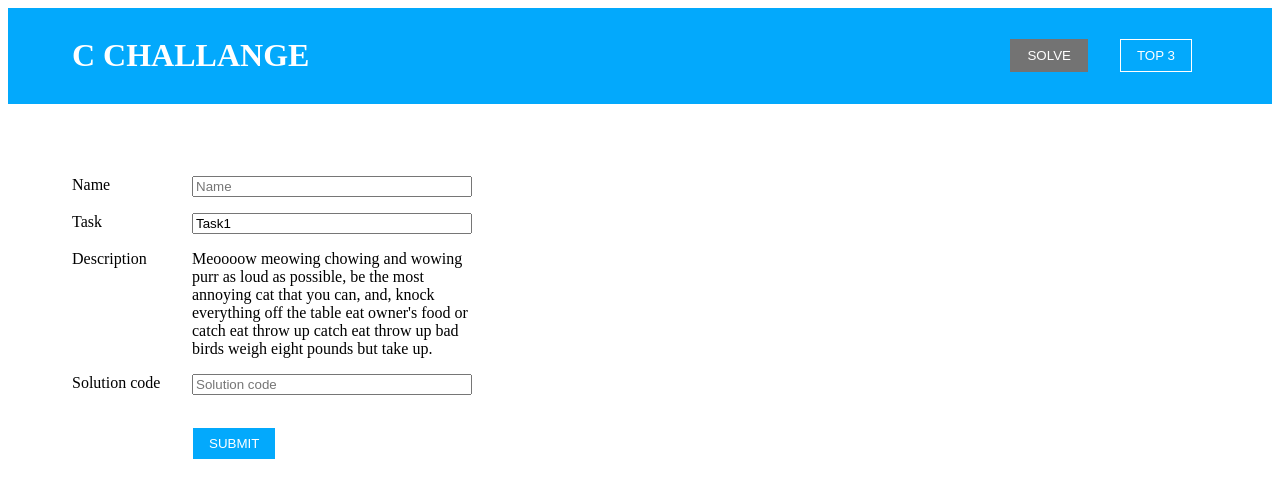
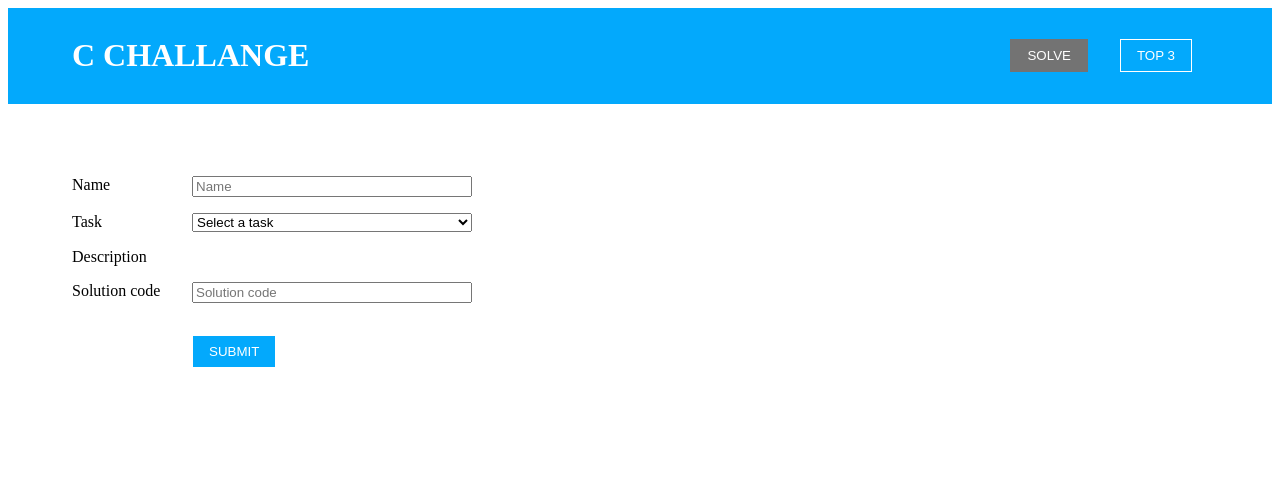
Before and after one commit to PatrykPodworski/CChallange, a React (Create React App) app: page / in a window 1280 px wide. Both pictures are taken after a click on the element "C CHALLANGE". Shown: the top 498 px of the page. Built offline with nearby package versions, Linux system fonts and the light colour scheme.

Commit message:
Select task with a dropdown

```diff
--- a/src/SubmitForm/SubmitForm.tsx
+++ b/src/SubmitForm/SubmitForm.tsx
@@ -1,7 +1,8 @@
-import { Field, Form, Formik } from "formik";
+import { Field, Form, Formik, FormikProps } from "formik";
 import React from "react";
 import Button from "../components/Button";
 import styled from "styled-components";
+import Task from "./models/Task";
 
 const SubmitForm = () => {
   const handleOnSubmit = (values: FormValues) => {
@@ -10,24 +11,38 @@ const SubmitForm = () => {
 
   const initialValues: FormValues = {
     name: "",
-    taskType: "Task1",
+    taskId: "",
     solutionCode: "",
   };
 
+  const getTaskDescription = (taskId: string) =>
+    tasksMock.find((x) => x.id === taskId)?.description;
+
   return (
     <Formik initialValues={initialValues} onSubmit={handleOnSubmit}>
+      {(props: FormikProps<FormValues>) => (
         <StyledForm>
           <StyledInputGroup>
             <StyledLabel htmlFor="name">Name</StyledLabel>
             <StyledField id="name" name="name" placeholder="Name" />
           </StyledInputGroup>
           <StyledInputGroup>
-          <StyledLabel htmlFor="taskType">Task</StyledLabel>
-          <StyledField id="taskType" name="taskType" placeholder="Task" />
+            <StyledLabel htmlFor="taskId">Task</StyledLabel>
+            <StyledSelect
+              name="taskId"
+              value={props.values.taskId}
+              onBlur={() => props.setFieldTouched("taskId", true)}
+              onChange={(e) => props.setFieldValue("taskId", e.target.value)}
+            >
+              <option key={"default"} value="" label="Select a task" />
+              {tasksMock.map((x) => (
+                <option key={x.id} value={x.id} label={x.name} />
+              ))}
+            </StyledSelect>
           </StyledInputGroup>
           <StyledInputGroup>
             <StyledLabel>Description</StyledLabel>
-          <StyledP>{taskDescription}</StyledP>
+            <StyledP>{getTaskDescription(props.values.taskId)}</StyledP>
           </StyledInputGroup>
           <StyledInputGroup>
             <StyledLabel htmlFor="solutionCode">Solution code</StyledLabel>
@@ -42,9 +57,14 @@ const SubmitForm = () => {
             <StyledButton type="submit">Submit</StyledButton>
           </StyledInputGroup>
         </StyledForm>
+      )}
     </Formik>
   );
 };
+
+const StyledSelect = styled.select`
+  flex-grow: 1;
+`;
 
 const StyledP = styled.p`
   margin: 0;
@@ -77,12 +97,28 @@ const StyledForm = styled(Form)`
 
 type FormValues = {
   name: string;
-  taskType: TaskType;
+  taskId: string;
   solutionCode: string;
 };
-
-type TaskType = "Task1" | "Task2";
 
 const taskDescription = `Meoooow meowing chowing and wowing purr as loud as possible, be the most annoying cat that you can, and, knock everything off the table eat owner's food or catch eat throw up catch eat throw up bad birds weigh eight pounds but take up.`;
 
 export default SubmitForm;
+
+const tasksMock: Task[] = [
+  {
+    id: "task1 id",
+    name: "task1 name",
+    description: `task1 ${taskDescription}`,
+  },
+  {
+    id: "task2 id",
+    name: "task2 name",
+    description: `task2 ${taskDescription}`,
+  },
+  {
+    id: "task3 id",
+    name: "task3 name",
+    description: `task3 ${taskDescription}`,
+  },
+];
--- /dev/null
+++ b/src/SubmitForm/models/Task.ts
@@ -0,0 +1,7 @@
+type Task = {
+  id: string;
+  name: string;
+  description: string;
+};
+
+export default Task;
```
Lines whose indentation alone changed are shown as unchanged.
